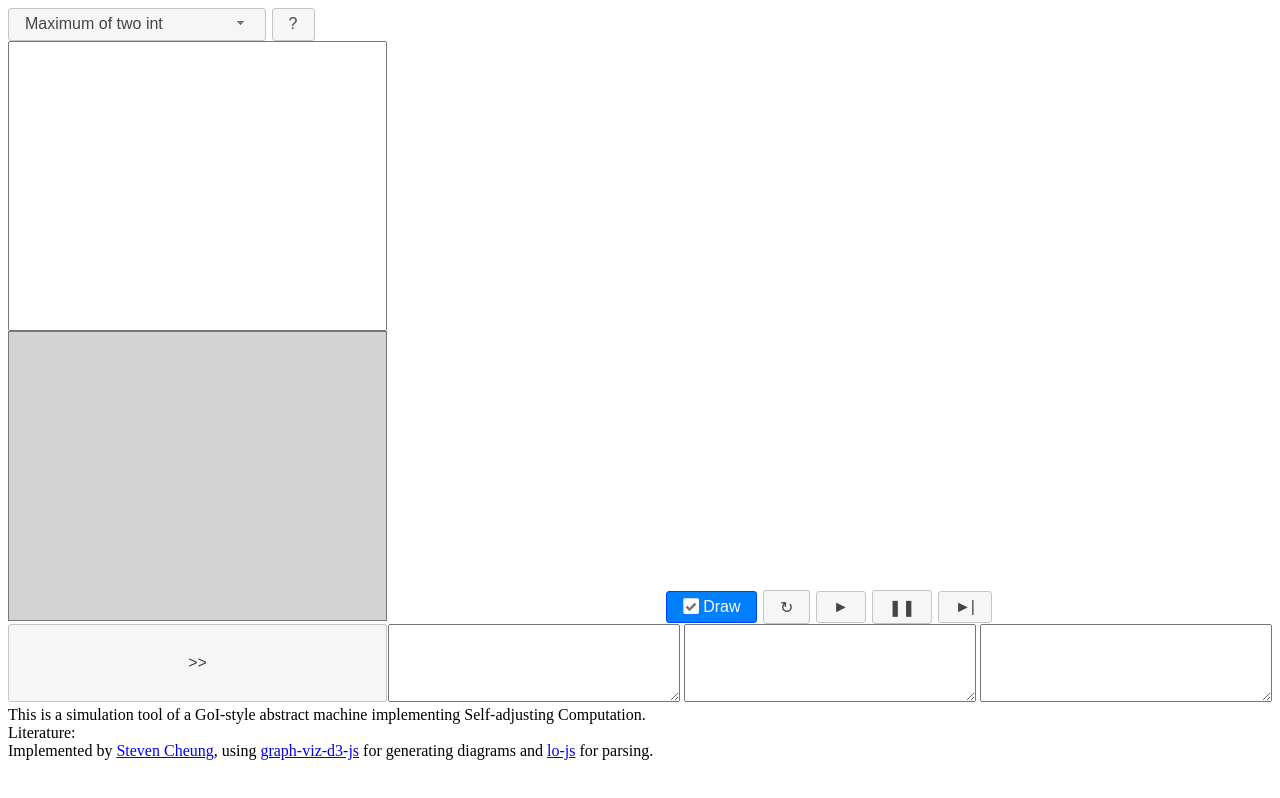
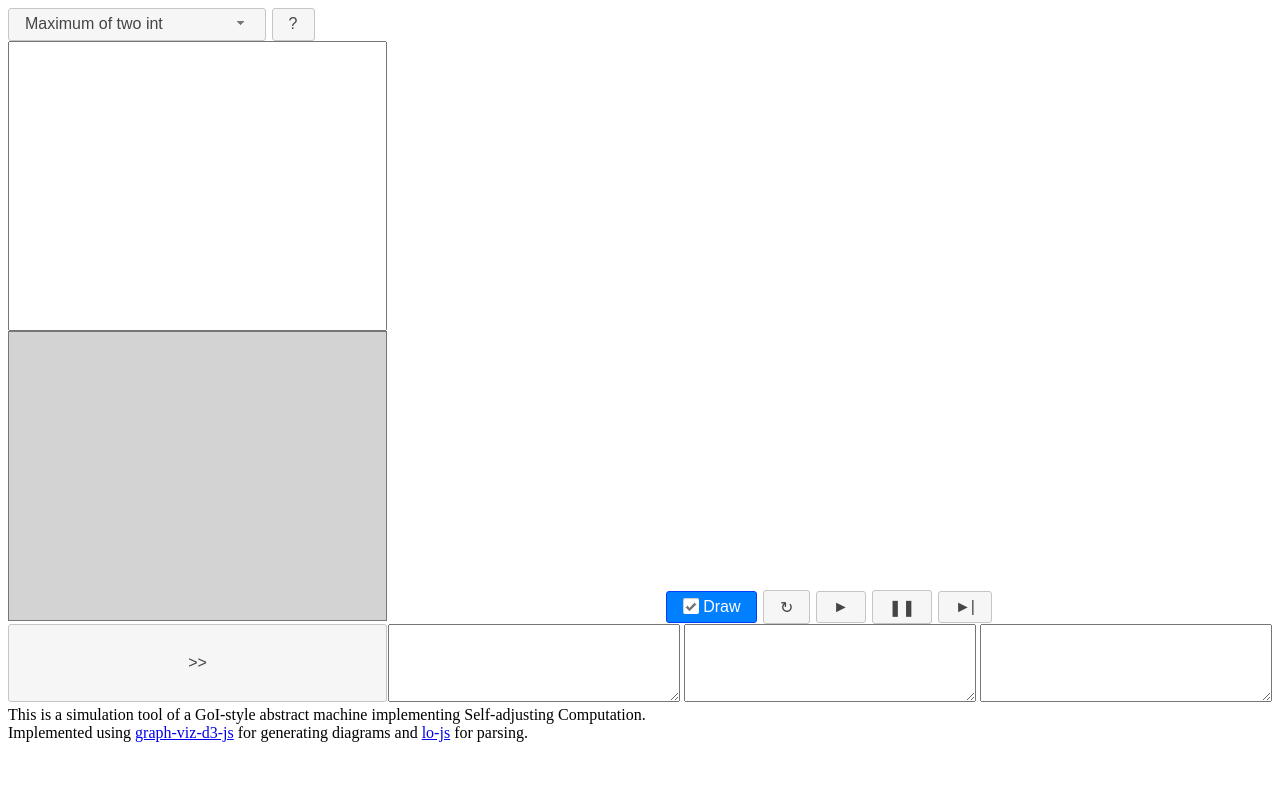
Before and after one commit to sanduteo95/EFSD-vis, a plain HTML site: page index.html in a window 1280 px wide. Drawn offline with Linux system fonts and the light colour scheme.

Commit message:
remove name

```diff
--- a/index.html
+++ b/index.html
@@ -74,8 +74,7 @@
 	<div>
 	<div style="clear: both;">
 		This is a simulation tool of a GoI-style abstract machine implementing Self-adjusting Computation.</br>
-		Literature: </br>
-		Implemented by <a href=http://www.cs.bham.ac.uk/~wtc488/ target="_blank">Steven Cheung</a>, using <a href=https://github.com/mstefaniuk/graph-viz-d3-js target="_blank">graph-viz-d3-js</a> for generating diagrams and <a href=https://github.com/tadeuzagallo/lc-js>lo-js</a> for parsing.
+		Implemented using <a href=https://github.com/mstefaniuk/graph-viz-d3-js target="_blank">graph-viz-d3-js</a> for generating diagrams and <a href=https://github.com/tadeuzagallo/lc-js>lo-js</a> for parsing.
 	</div>
 
 	<script src="./bower_components/requirejs/require.js" data-main="main.js"></script>
```
